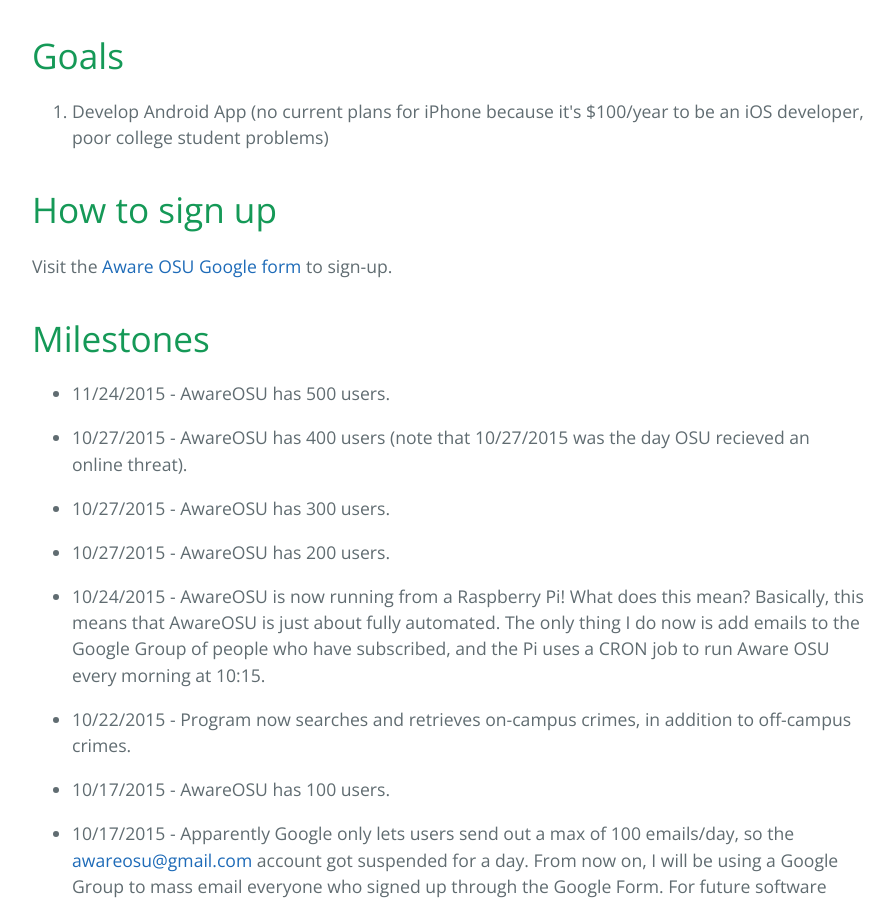
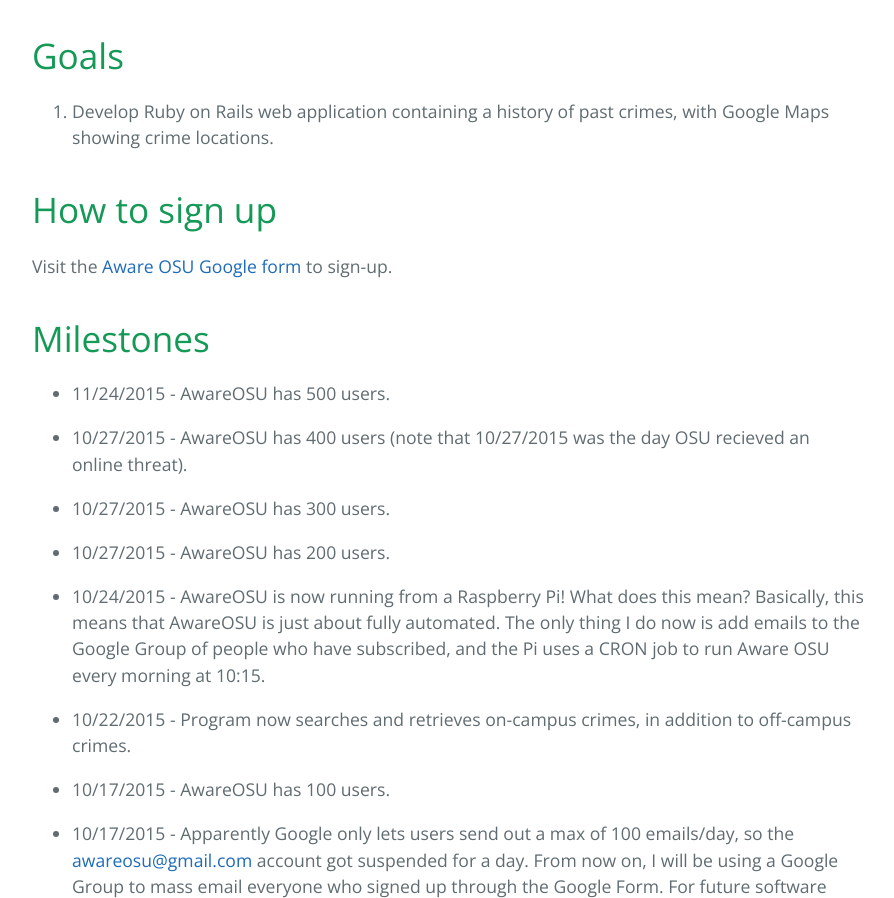
Before and after one commit to cailinpitt/AwareOSU, a plain HTML site: page index.html in a window 1280 px wide. Shown: the part 3780-4678 px from the top of the page, without its empty margins (192-1086 px from the left). Drawn offline with nearby package versions, Linux system fonts and the light colour scheme.

```diff
--- a/index.html
+++ b/index.html
@@ -79,7 +79,7 @@
 <a id="goals" class="anchor" href="#goals" aria-hidden="true"><span class="octicon octicon-link"></span></a>Goals</h1>
 
 <ol>
-<li>Develop Android App (no current plans for iPhone because it's $100/year to be an iOS developer, poor college student problems)</li>
+<li>Develop Ruby on Rails web application containing a history of past crimes, with Google Maps showing crime locations.</li>
 </ol>
 
 <h1>
```
Also changed, not shown: params.json (+1 -1 lines).
